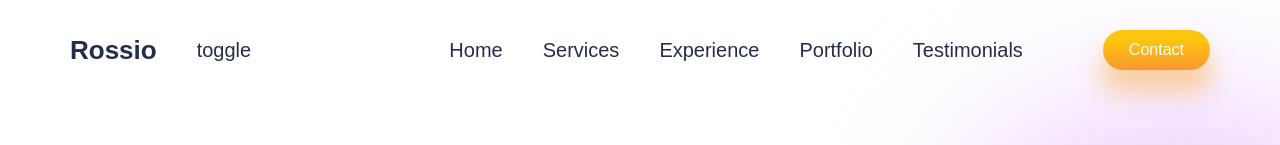
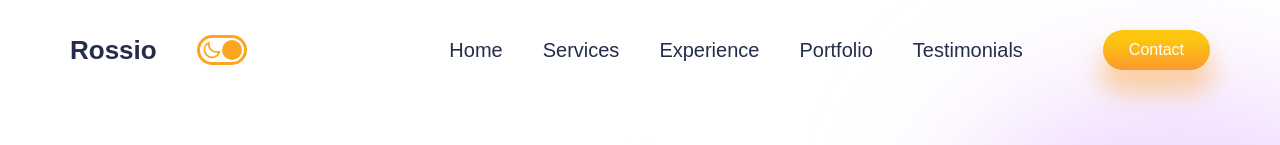
Before and after one commit to rlachos/rossio-website, a React (Create React App) app: page / in a window 1280 px wide. Shown: the top 145 px of the page. Built offline with nearby package versions, Linux system fonts and the light colour scheme; a web font is replaced by a local one.

Commit message:
Add toggle component

```diff
--- a/package.json
+++ b/package.json
@@ -4,7 +4,7 @@
   "private": true,
   "dependencies": {
     "@emailjs/browser": "^3.11.0",
-    "@iconscout/react-unicons": "^1.1.6",
+    "@iconscout/react-unicons": "^2.0.2",
     "@testing-library/jest-dom": "^5.14.1",
     "@testing-library/react": "^12.0.0",
     "@testing-library/user-event": "^13.2.1",
--- a/src/App.js
+++ b/src/App.js
@@ -8,9 +8,20 @@
 import Testimonial from "./components/Testimonials/Testimonial";
 import Contact from "./components/Contact/Contact";
 import Footer from "./components/Footer/Footer";
+import { useContext } from "react";
+import { themeContext } from './context';
 function App() {
+  const theme = useContext(themeContext);
+  const darkMode = theme.state.darkMode;
   return (
-    <div className="App">
+    <div
+      className="App"
+      style={{
+        background: darkMode ? "black" : "",
+        color: darkMode ? "white" : "",
+      }}
+
+    >
      <Navbar/>
      <Intro/>
      <Services/>
--- a/src/components/Footer/Footer.css
+++ b/src/components/Footer/Footer.css
@@ -12,8 +12,8 @@
     justify-content: center;
     flex-direction: column;
     width: 100%;
-    margin-top: 4rem;
-    gap: 4rem;
+    margin-top: 8rem;
+    gap: 3rem;
     color: white;
   }
   .f-icons {
--- a/src/components/Footer/Footer.jsx
+++ b/src/components/Footer/Footer.jsx
@@ -1,11 +1,22 @@
 import React from 'react';
 import './Footer.css'
-
+import Insta from '@iconscout/react-unicons/icons/uil-instagram'
+import Linkedin from '@iconscout/react-unicons/icons/uil-linkedin'
+import Github from '@iconscout/react-unicons/icons/uil-github'
+import Wave from '../../img/wave.png'
 const Footer = () => {
 
   return (
-    <div>
-      footer
+    <div className="footer">
+        <img src={Wave} alt="" style={{width: '100%'}}/>
+        <div className="f-content">
+            <span>rossio.lachos@gmail.com</span>
+            <div className="f-icons">
+                <Insta color = 'white' size = '3rem' />
+                <Linkedin color = 'white' size = '3rem' />
+                <Github color = 'white' size = '3rem' />
+            </div>
+        </div>
     </div>
   )
 }
--- a/src/components/Navbar/Navbar.jsx
+++ b/src/components/Navbar/Navbar.jsx
@@ -1,12 +1,13 @@
 import React from 'react'
 import './Navbar.css'
+import Toggle from '../Toggle/Toggle'
 const Navbar = () => {
     return (
         <div  className="n-wrapper">
 
             <div className="n-left">
                 <div className='n-name'>Rossio</div>
-                <span>toggle</span>
+                <Toggle/>
 
             </div>
 
--- /dev/null
+++ b/src/components/Toggle/Toggle.css
@@ -0,0 +1,20 @@
+.toggle{
+    display: flex;
+    justify-content:space-between;
+    border: 3px solid var(--orange);
+    border-radius: 1rem;
+    position: relative;
+    padding: 2px;
+    cursor: pointer;
+
+}
+.toggle>*{
+    width: 1rem;
+    height: 1rem;
+    color: var(--orange);
+}
+.t-button{
+    border-radius: 100%;
+    background: var(--orange);
+    position: absolute;
+}
--- /dev/null
+++ b/src/components/Toggle/Toggle.jsx
@@ -0,0 +1,28 @@
+import React, { useContext } from "react";
+import "./Toggle.css";
+import Moon from "@iconscout/react-unicons/icons/uil-moon";
+import Sun from "@iconscout/react-unicons/icons/uil-sun";
+import { themeContext } from '../../context';
+
+const Toggle = () => {
+  const theme = useContext(themeContext);
+  const darkMode = theme.state.darkMode;
+  const handleClick = () => {
+    // debugger
+    theme.dispatch({ type: "toggle" });
+  };
+  return (
+    <div className="toggle" onClick={handleClick}>
+      <Moon />
+      <Sun />
+      {/*                              toggle.css mein left ki property aik assign hy ussy delete
+                                          krna hy pehly */}
+      <div
+        className="t-button"
+        style={darkMode ? { left: "2px" } : { right: "2px" }}
+      ></div>
+    </div>
+  );
+};
+
+export default Toggle;
--- /dev/null
+++ b/src/context.js
@@ -0,0 +1,21 @@
+import { createContext, useReducer } from "react";
+
+export const themeContext = createContext();
+
+const initialState = { darkMode: false };
+
+const themeReducer = (state, action) => {
+  switch (action.type) {
+    case "toggle":
+        return { darkMode: !state.darkMode };
+      default:
+        return state;
+  }
+};
+
+export const ThemeProvider = (props) => {
+  const [state, dispatch] = useReducer(themeReducer, initialState);
+  return (
+    <themeContext.Provider value={{state, dispatch}}>{props.children}</themeContext.Provider>
+  );
+};
--- a/src/index.js
+++ b/src/index.js
@@ -1,9 +1,12 @@
 import React from 'react';
 import ReactDOM from 'react-dom';
 import App from './App';
+import { ThemeProvider } from './context';
 
 ReactDOM.render(
-    <App />,
+  <ThemeProvider>
+    <App />
+  </ThemeProvider>,
   document.getElementById('root')
 );
 
```
Also changed, not shown: 1 other file (tests, documents, lock files or other folders).
